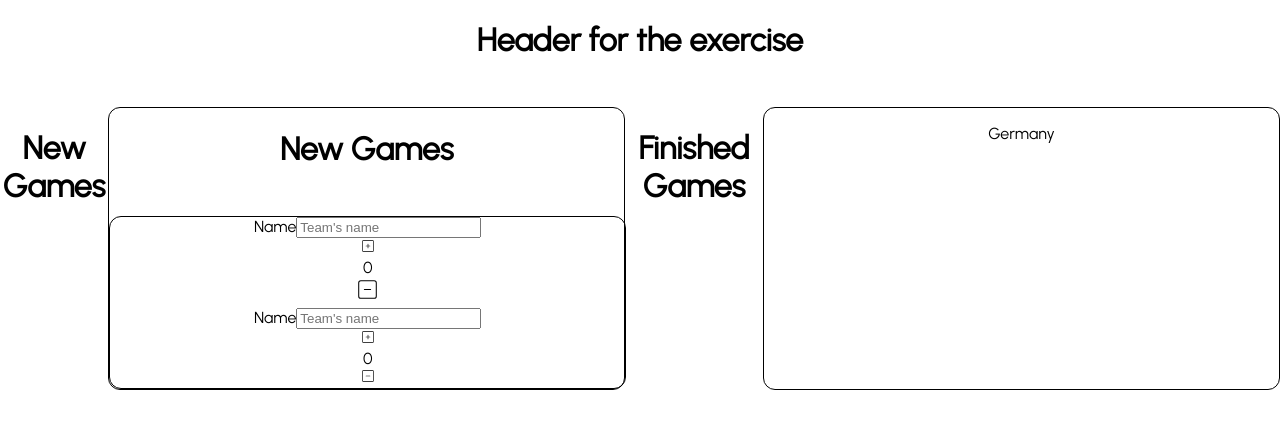
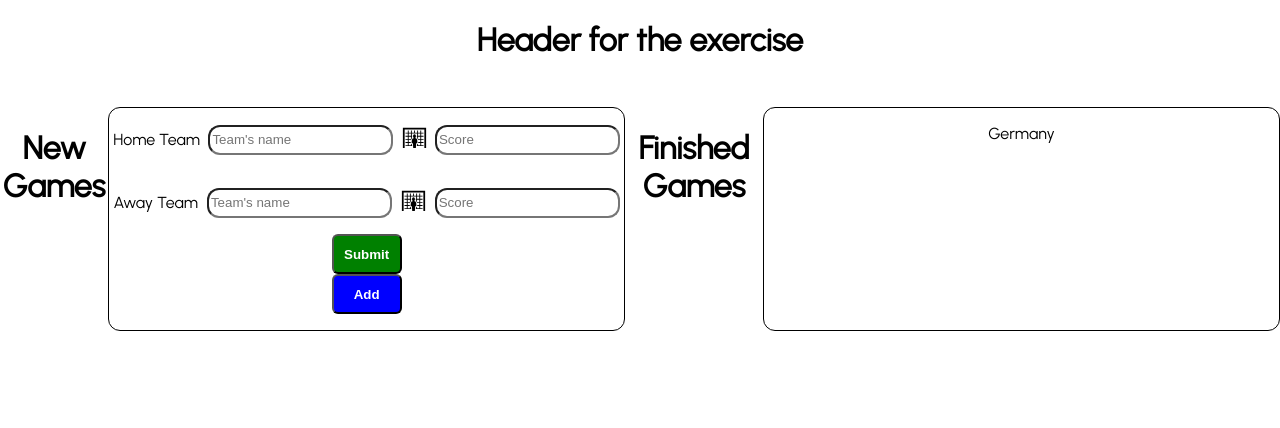
Before and after one commit to Jbblokker/coding_exercise, a React (Create React App) app in the folder exercise/: page / in a window 1280 px wide. Shown: the top 428 px of the page. Built offline with nearby package versions, Linux system fonts and the light colour scheme.

Commit message:
functionality added
Added the functionality to add new games and submit to the local storage.

```diff
--- a/exercise/src/components/new_game.js
+++ b/exercise/src/components/new_game.js
@@ -1,58 +1,107 @@
-import React, { Component } from 'react';
+import React, { Component, useState } from 'react';
+
 import './new.css'
-
 //external imports
-import { CiSquarePlus } from 'react-icons/ci'
-import { CiSquareMinus } from 'react-icons/ci'
-
+import { GiGoalKeeper } from 'react-icons/gi'
 export class new_game extends Component {
     constructor(props) {
         super(props);
         this.state = {
-          value: 0,
-          value2: 0,
+
+          formValues: [{ name: "", number: "" }]
         };
+        this.handleSubmit = this.handleSubmit.bind(this)
       }
+
+      handleChange(i, e) {
+        let formValues = this.state.formValues;
+        formValues[i][e.target.name] = e.target.value;
+        this.setState({ formValues });
+      }
+
+      addFormFields() {
+        this.setState(({
+          formValues: [...this.state.formValues, {  name: "", number: "",name2: "", number2: ""}]
+        }))
+      }
+
+       resetState () {
+        this.setState({
+        name: '',
+        name2: '',
+        number: '',
+        number2: '',
+        });
+      }
+
+      removeFormFields(i) {
+        let formValues = this.state.formValues;
+        formValues.splice(i, 1);
+        this.setState({ formValues });
+      }
+
+      saveStateToLocalStorage = () => {
+        const oldInfo = JSON.parse(localStorage.getItem('data'));
+        const newInfo = this.state.formValues
+        console.log(newInfo)
+        console.log(oldInfo)
+        localStorage.setItem('data', JSON.stringify({ oldInfo, newInfo}));
+      }
+
+      handleSubmit(event) {
+        console.log(this.name)
+        event.preventDefault();
+        this.saveStateToLocalStorage();
+        event.preventDefault();
+        this.removeFormFields();
+     }
+
   render() {
-    return(
-    <div className='body'>
-        <h1 className='header'>New Games</h1>
-        <div className='newTeam'>
-            <form className='form_list' >
-
-                    <label htmlFor='name'>Name</label>
-                    <input type ='text' id='name' placeholder='Team&#39;s name'/>
-
-                    <div onClick={ ()=> this .setState({value: this.state.value +1})}>
-                        <CiSquarePlus/>
+    return (
+        <form className='form_list' onSubmit={this.handleSubmit}>
+          {this.state.formValues.map((element, index) => (
+            <div className='newTeam'>
+                <div className='home_team'>
+                    <label htmlFor='name'>
+                        Home Team
+                    </label>
+                    <input type ='text' name="name" className='name_input'  placeholder='Team&#39;s name'
+                        value={element.name || ""} onChange={e => this.handleChange(index, e)} />
+                    <label className='icon'>
+                        <GiGoalKeeper/>
+                    </label>
+                    <div>
+                        <input type ='text' name='number'  className='number_input' placeholder='Score'
+                        value={element.number || ""} onChange={e => this.handleChange(index, e)} />
                     </div>
-                    <div>
-                     {this.state.value}
-                    </div>
-                    <div className='icon' onClick={ ()=> this .setState({value: this.state.value -1})}>
-                        <CiSquareMinus/>
-                    </div>
-
-
-                    <label htmlFor='name'>Name</label>
-                    <input type ='text' id='name' placeholder='Team&#39;s name'/>
-
-
-                    <div onClick={ ()=> this .setState({value2: this.state.value2 +1})}>
-                        <CiSquarePlus/>
-                    </div>
-                    <div>
-                     {this.state.value2}
-                    </div>
-                    <div onClick={ ()=> this .setState({value2: this.state.value2 -1})}>
-                        <CiSquareMinus/>
-                    </div>
-
-
-            </form>
-        </div>
-    </div>
-    )
+                </div>
+                <div className='away_team'>
+                <label htmlFor='name'>
+                    Away Team
+                </label>
+                <input type ='text' name="name2" className='name_input' placeholder='Team&#39;s name'
+                    value={element.name2 || ""} onChange={e => this.handleChange(index, e)}/>
+                <label className='icon' >
+                    <GiGoalKeeper/>
+                </label>
+                <div>
+                <input type ='text' name='number2' className='number_input' placeholder='Score'
+                    value={element.number2 || ""} onChange={e => this.handleChange(index, e)} />
+                </div>
+                </div>
+                <button className="button_submit" type="submit">Submit</button>
+                {
+                index ?
+                  <button type="button"  className="button_remove" onClick={() => this.removeFormFields(index)}>Remove</button>
+                : null
+              }
+            </div>
+          ))}
+          <div className="button_section">
+              <button className="button_add" type="button" onClick={() => this.addFormFields()}>Add</button>
+          </div>
+      </form>
+    );
   }
 }
 export default new_game;
```
Also changed, not shown: exercise/src/index.css (line endings or trailing spaces).
